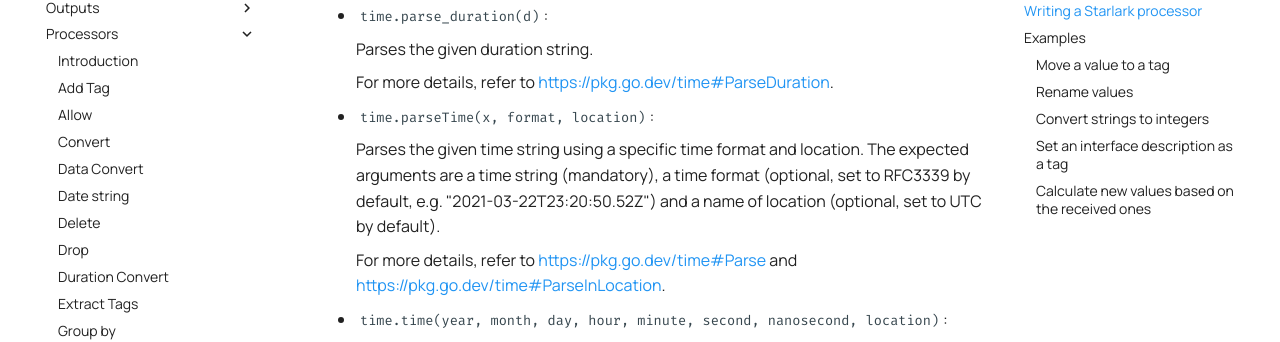
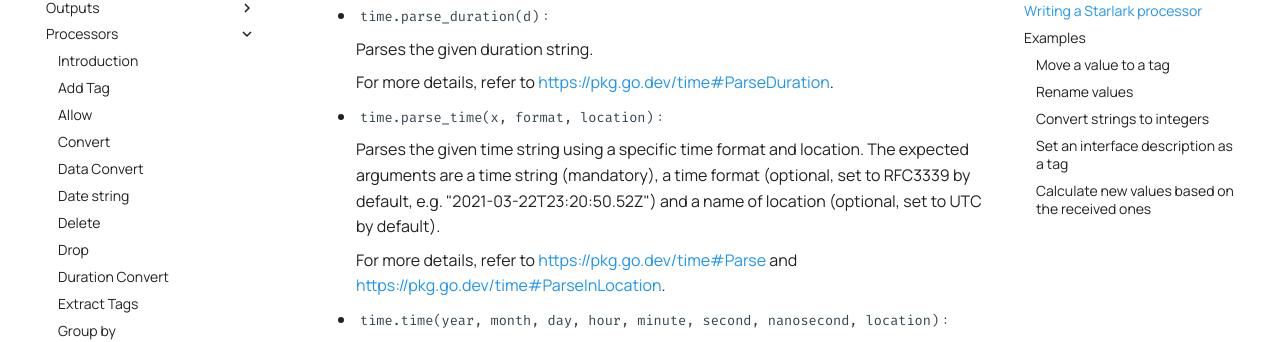
Before and after one commit to openconfig/gnmic, an MkDocs documentation site: the page built from docs/user_guide/event_processors/event_starlark.md, in a window 1280 px wide and 900 px high, scrolled down 1876 px. Shown: the part 151-493 px from the top of the window. Built offline with MkDocs 1.6.1 and Material for MkDocs 9.7.7, drawn with Linux system fonts in a browser that asks for light colours; comment, search, counter and statistics services are not loaded.

Commit message:
fix typo in docs

```diff
--- a/docs/user_guide/event_processors/event_starlark.md
+++ b/docs/user_guide/event_processors/event_starlark.md
@@ -83,7 +83,7 @@
 
           For more details, refer to https://pkg.go.dev/time#ParseDuration.
 
-    - `time.parseTime(x, format, location)`:
+    - `time.parse_time(x, format, location)`:
 
           Parses the given time string using a specific time format and location.
           The expected arguments are a time string (mandatory), a time format
```
